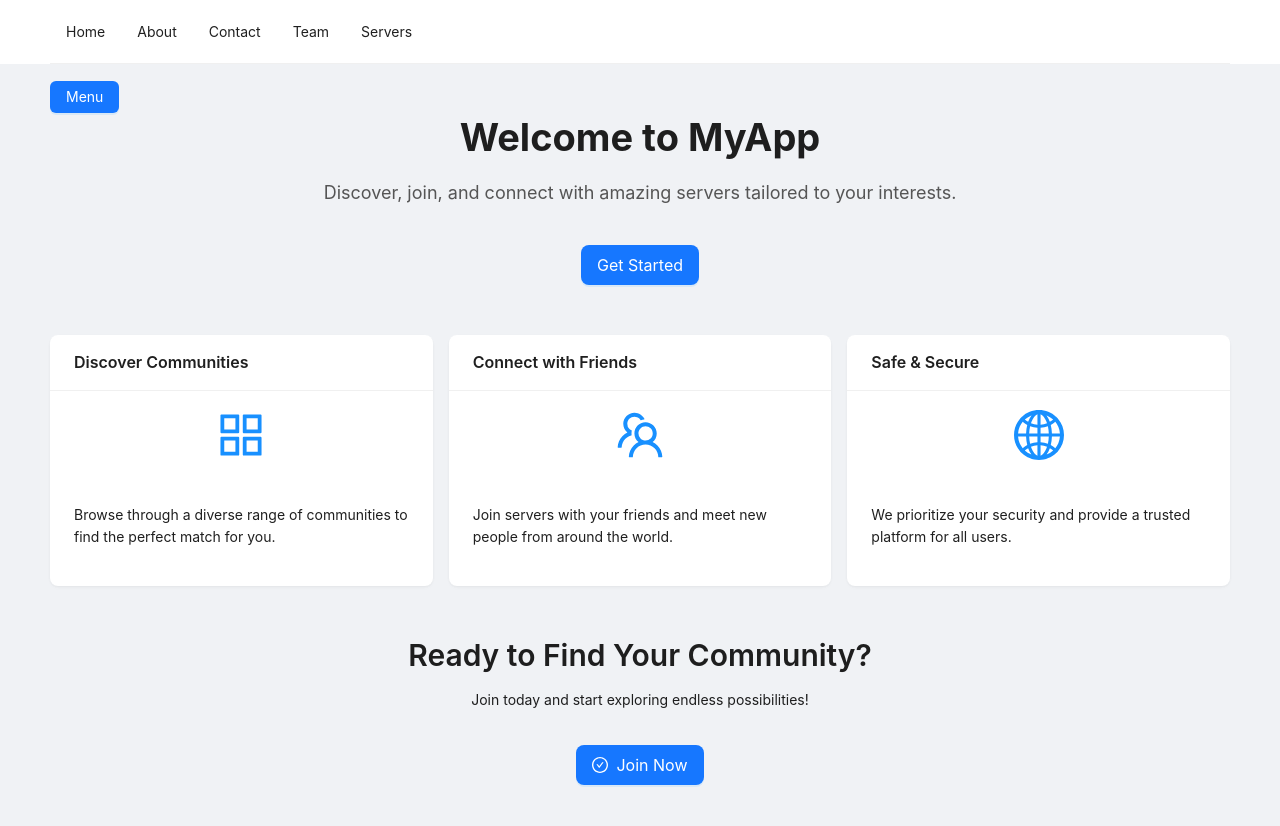
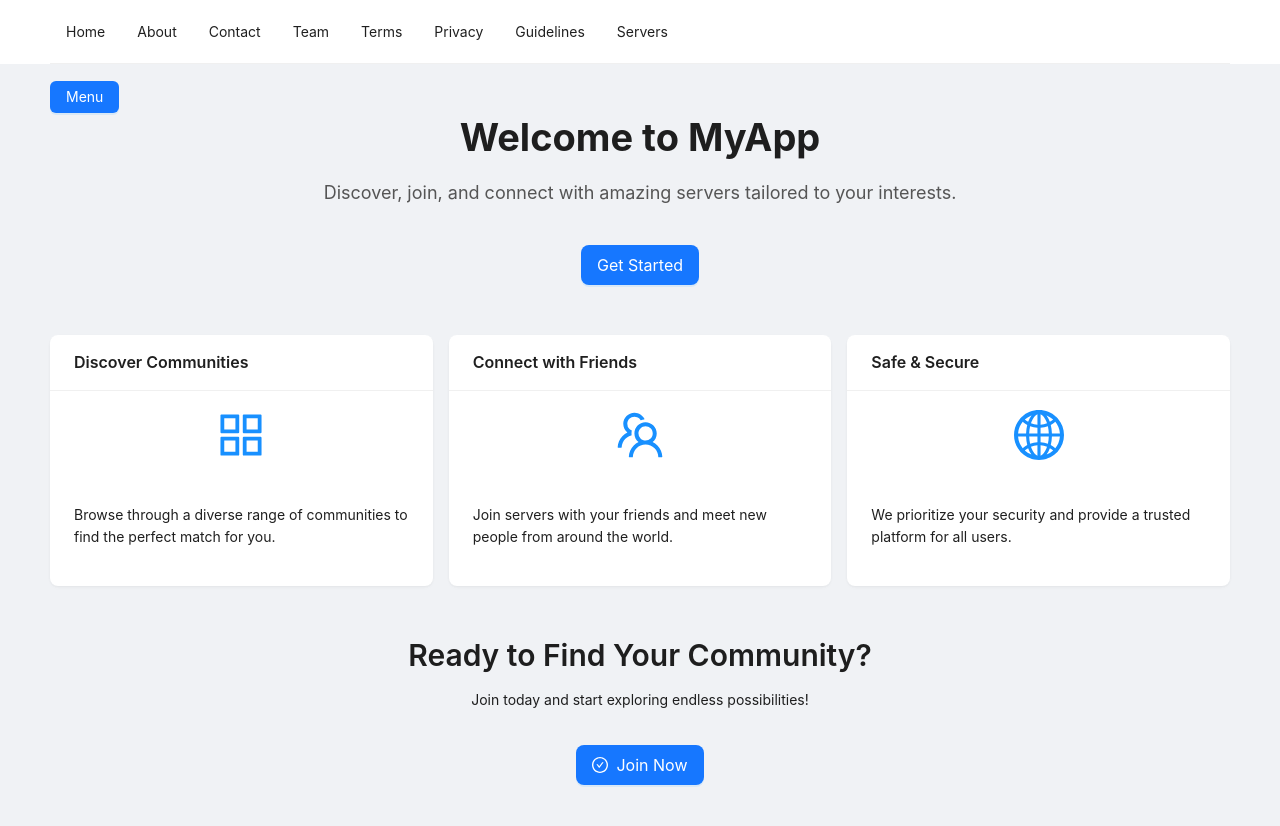
Before and after one commit to GuildDiscover/Main-Website, a React (Create React App) app: page / in a window 1280 px wide. Shown: the top 826 px of the page. Built offline with nearby package versions, Linux system fonts and the light colour scheme.

Commit message:
Update Navbar.js
Added the new links into the new pages on the website.

```diff
--- a/src/components/Navbar.js
+++ b/src/components/Navbar.js
@@ -18,8 +18,11 @@ const Navbar = () => {
   const menuItems = [
     { label: <Link to="/">Home</Link>, key: "home" },
     { label: <Link to="/about">About</Link>, key: "about" },
-    { label: <Link to="/contact">Contact</Link>, key: "contact" },
+    { label: <Link to="https://discord.gg/z7DC9tTyEH">Contact</Link>, key: "contact" },
     { label: <Link to="/team">Team</Link>, key: "team" },
+    { label: <Link to="/terms">Terms</Link>, key: "terms" },
+    { label: <Link to="/privacy">Privacy</Link>, key: "privacy" },
+    { label: <Link to="/guidelines">Guidelines</Link>, key: "guidelines" },
     { label: <Link to="/server-list">Servers</Link>, key: "servers" },
   ];
 
```
